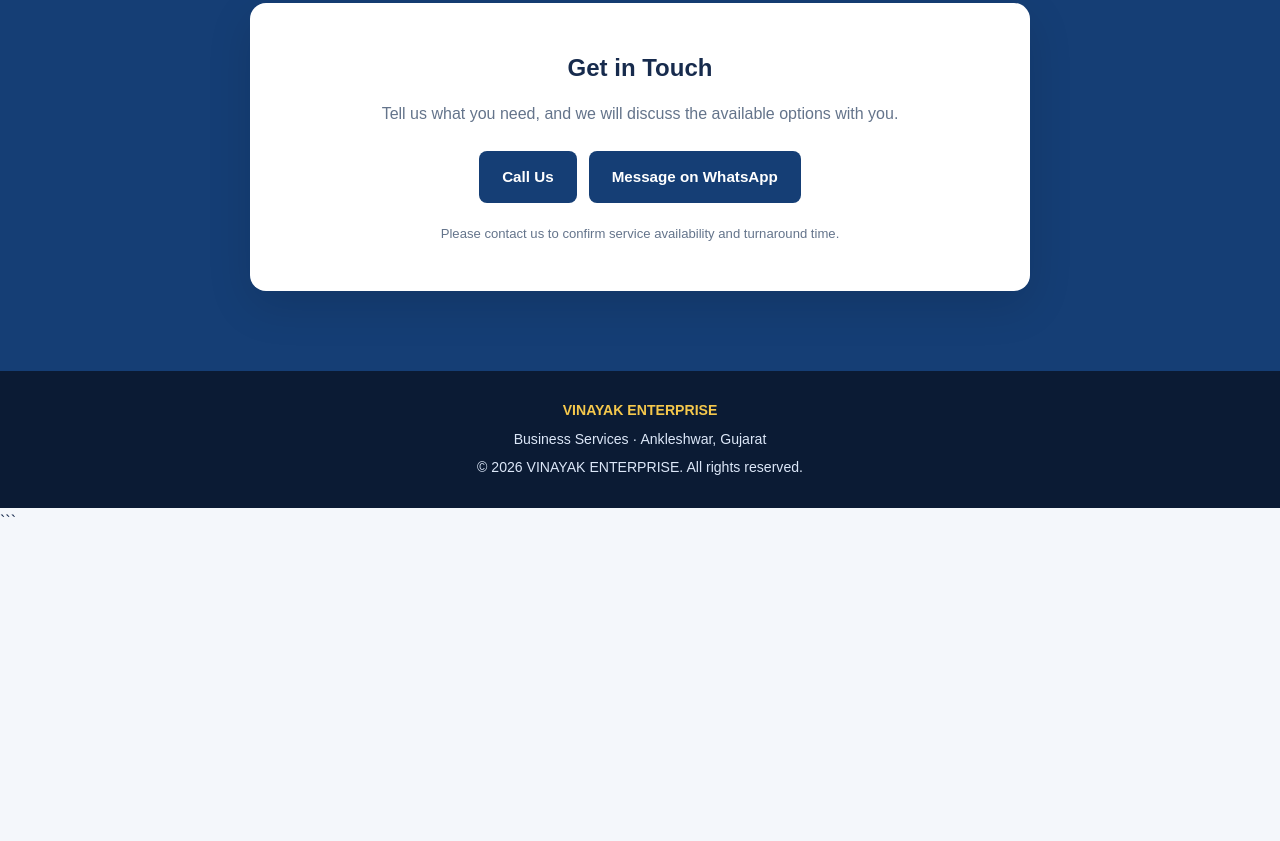
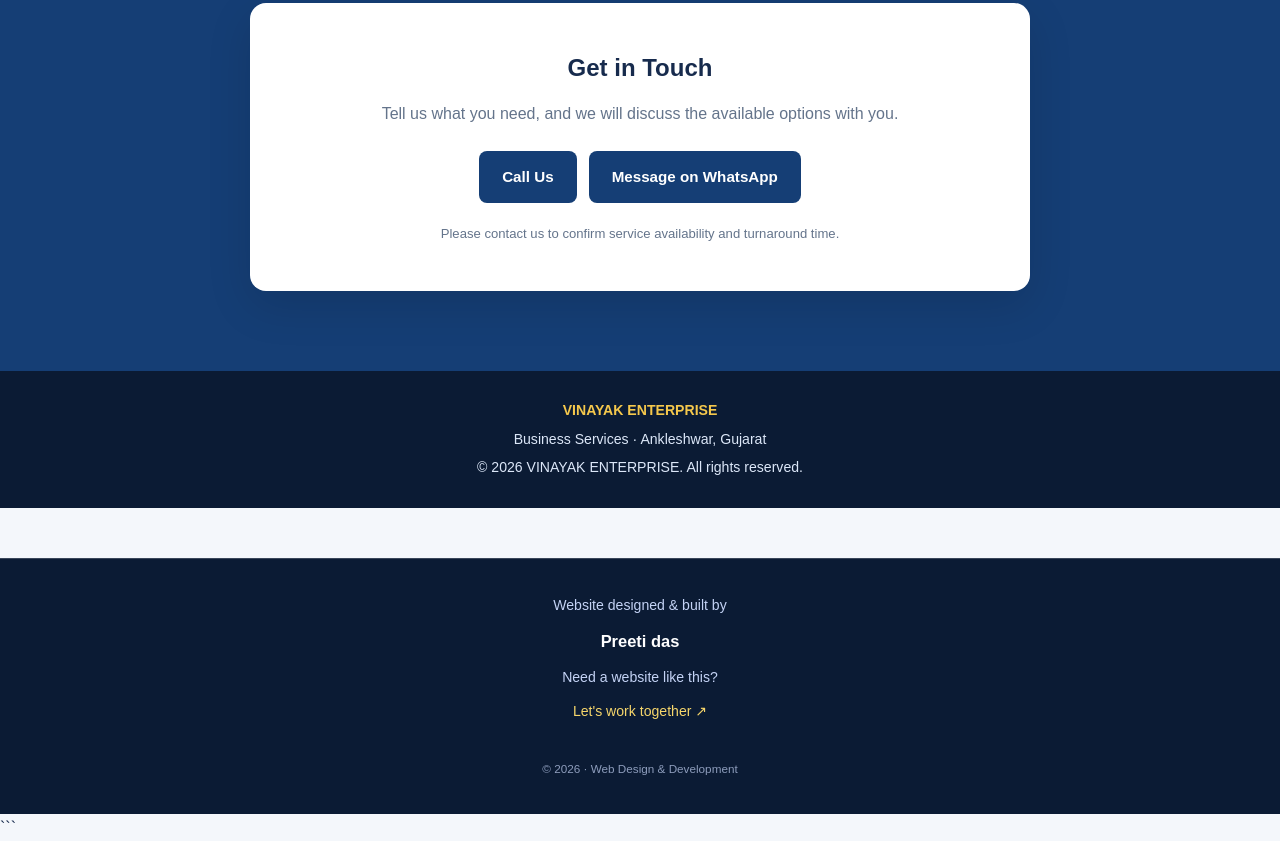
Before and after one commit to vprint5409-blip/VINAYAK-PORTFOLIO, a plain HTML site: page index.html in a window 1280 px wide. Shown: the part 2827-3668 px from the top of the page. Before the commit the page ends 3363 px from the top, so only its background shows below. Drawn offline with Linux system fonts and the light colour scheme.

Commit message:
Update index.html

````diff
--- a/index.html
+++ b/index.html
@@ -731,7 +731,35 @@
 border-radius: 12px;
 box-shadow: 0 4px 15px rgba(0, 0, 0, 0.2);
 }
+.creator-credit {
+  text-align: center;
+  padding: 35px 20px;
+  margin-top: 50px;
+  border-top: 1px solid #ffffff30;
+  color: #c4d3f5;
+}
 
+.creator-credit h3 {
+  color: white;
+  margin: 10px 0;
+}
+
+.creator-credit a {
+  display: inline-block;
+  color: #f6d66b;
+  text-decoration: none;
+  margin: 10px 0 20px;
+}
+
+.creator-credit a:hover {
+  text-decoration: underline;
+}
+
+.creator-credit small {
+  display: block;
+  opacity: 0.7;
+  margin-top: 15px;
+}
 </style>
 </head>
 
@@ -1304,7 +1332,15 @@
 setLanguage(savedLanguage);
 configureContactButtons();
 </script>
-
+<footer class="creator-credit">
+  <p>Website designed & built by</p>
+  <h3>Preeti das</h3>
+  <p>Need a website like this?</p>
+  <a href="mailto:daspreeti102@gmail.com">
+    Let's work together ↗
+  </a>
+  <small>© 2026 · Web Design & Development</small>
+</footer>
 </body>
 </html>
 ```
````
